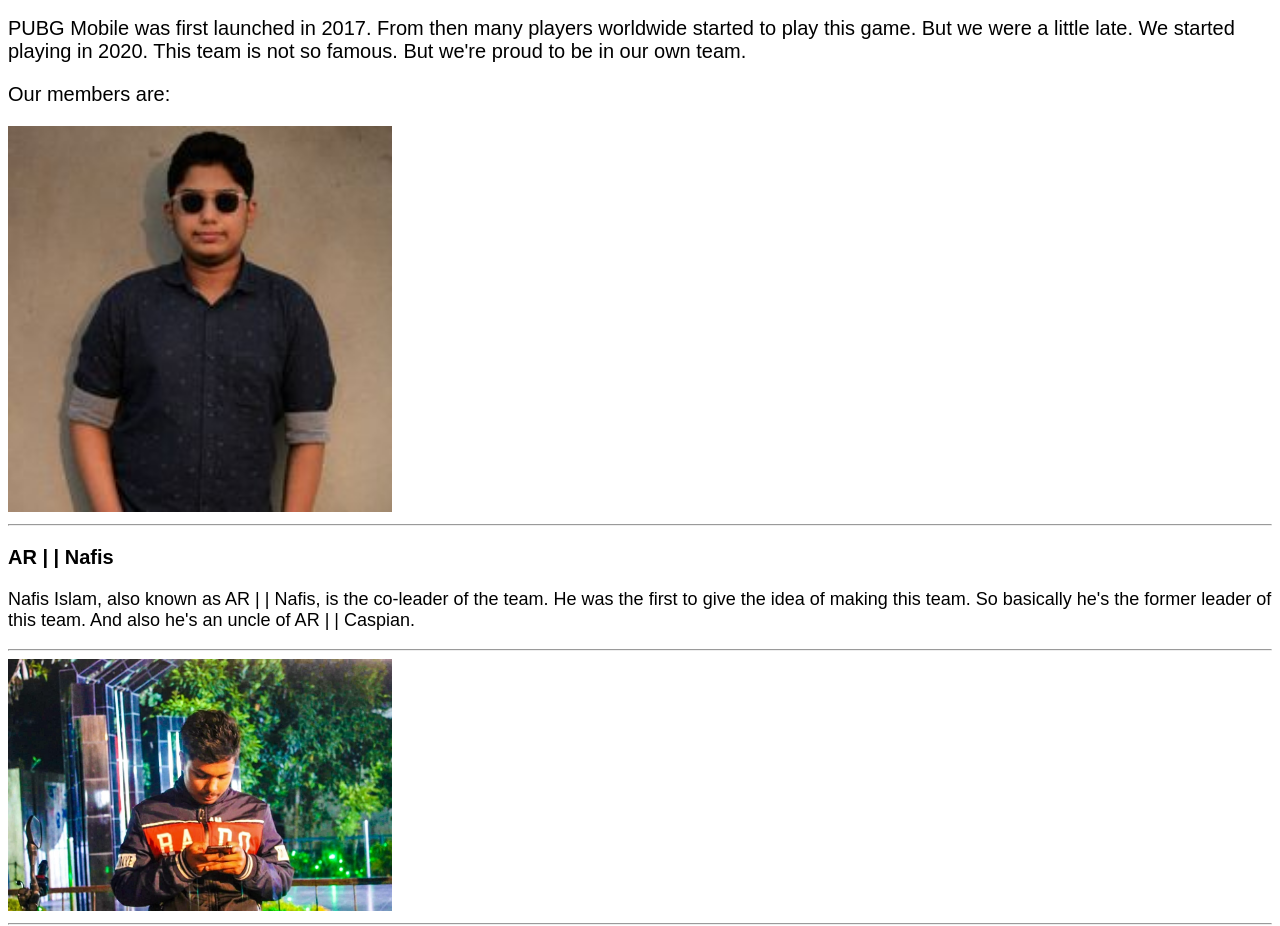
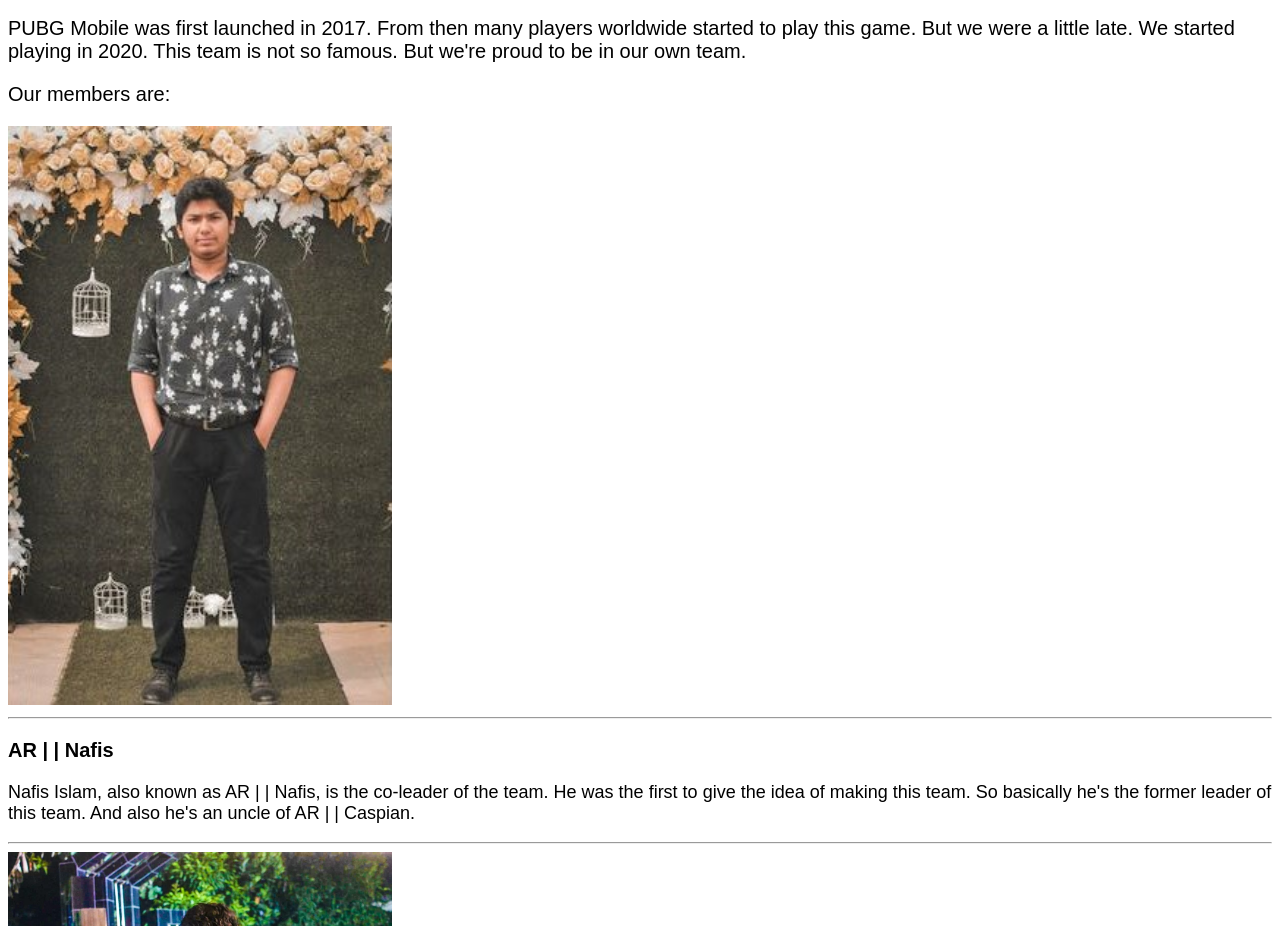
Before and after one commit to AtikulHaque/ARWebsite, a plain HTML site: page index.html in a window 1280 px wide. Shown: the part 1003-1929 px from the top of the page. Drawn offline with Linux system fonts and the light colour scheme.

Commit message:
Add files via upload

```diff
--- a/index.html
+++ b/index.html
@@ -36,7 +36,7 @@
     <div class="nafis-img">
         <!--<img src="Default Thumbnail.jpg">
         <p id="nafis-default">Default Thumbnail, picture not available</p> -->
-        <img src="Nafis mama photo.jpg">
+        <img src="Nafis mama new photo.jpg">
     </div>
     <hr/>
     <p id="nafis-title">AR | | Nafis</p>
```
Also changed, not shown: Nafis mama new photo.jpg (added).
